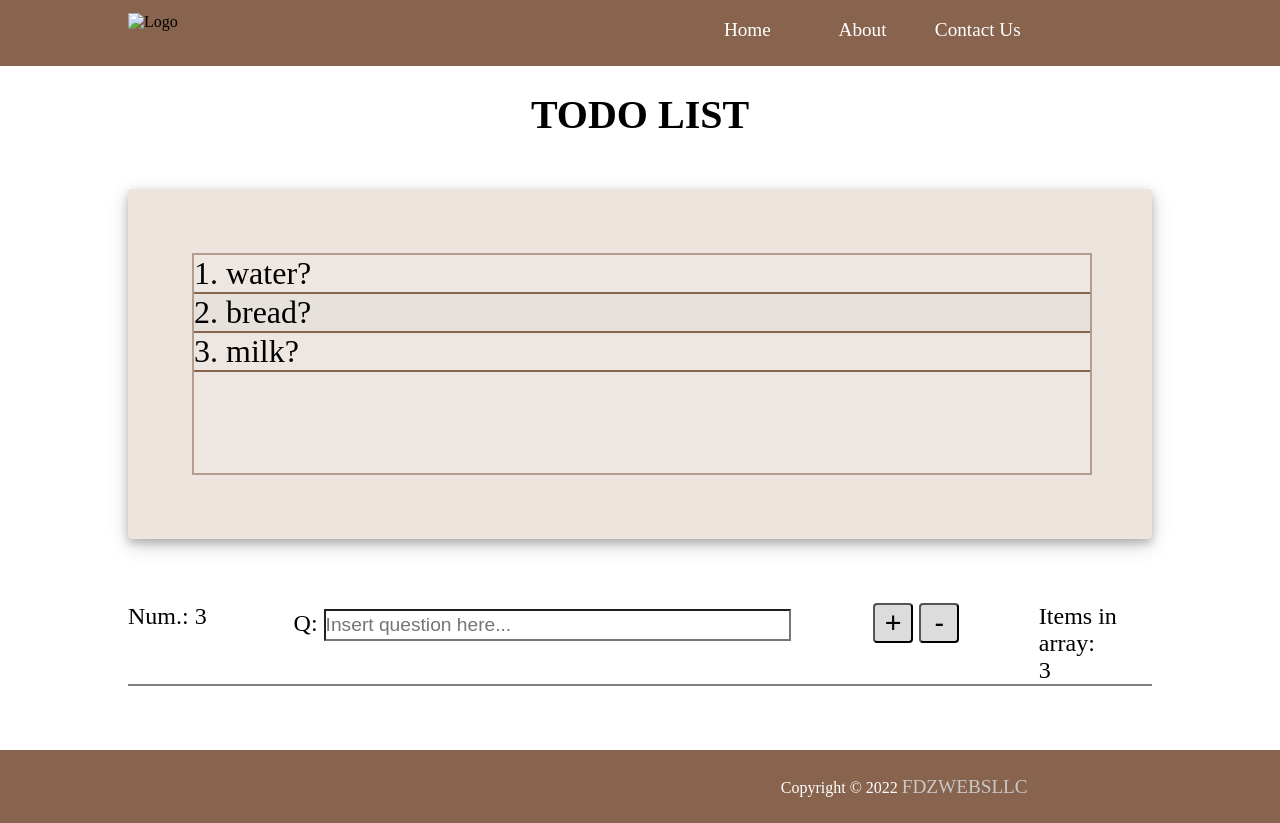
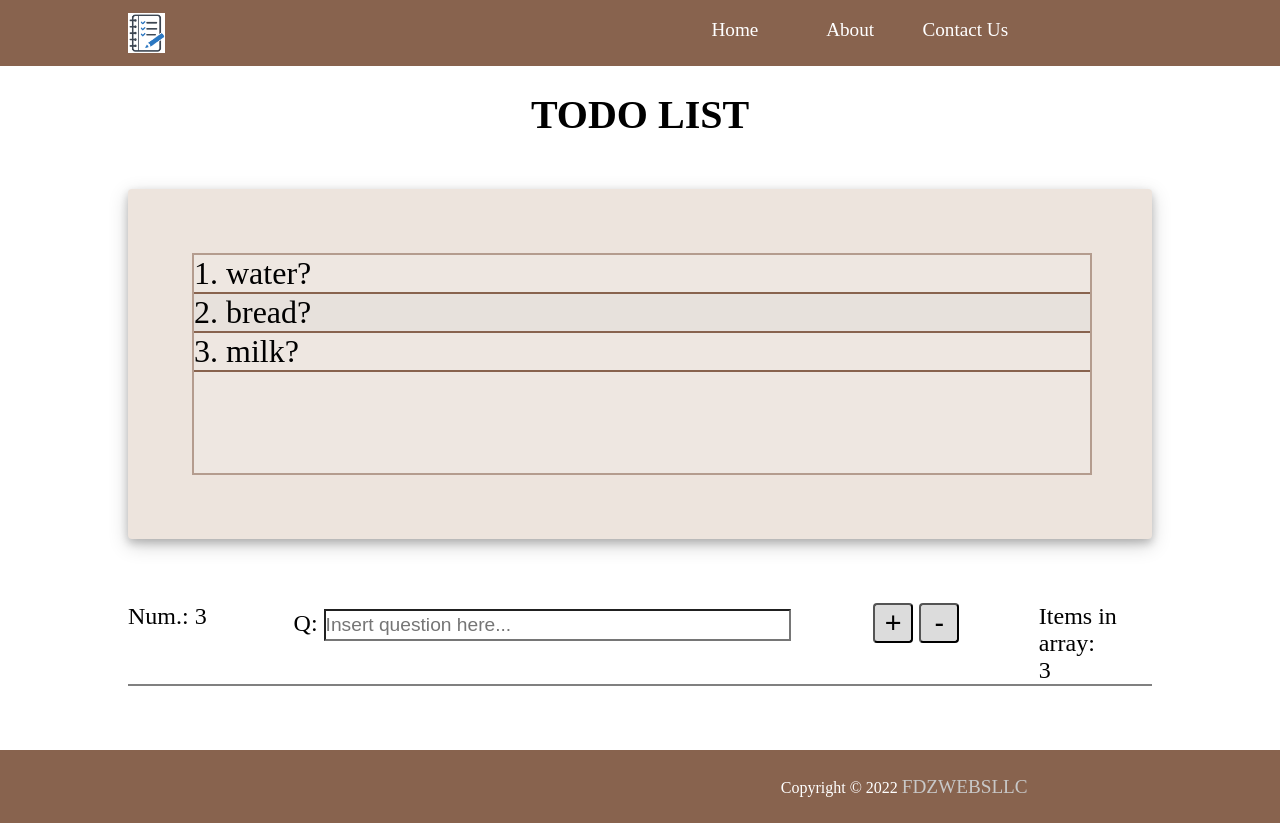
Before and after one commit to rfrancodiaz93/todo, a plain HTML site: page index.html in a window 1280 px wide. Drawn offline with Linux system fonts and the light colour scheme.

Commit message:
Update index.html

```diff
--- a/index.html
+++ b/index.html
@@ -284,7 +284,7 @@
 		<body>
 
 		<header>
-					<img src="Logo.jpeg" alt="Logo">
+					<img src="Logo.jpg" alt="Logo">
 					<div class="space01"></div>
 					<nav>
 						<a href="#">Home</a>
```
